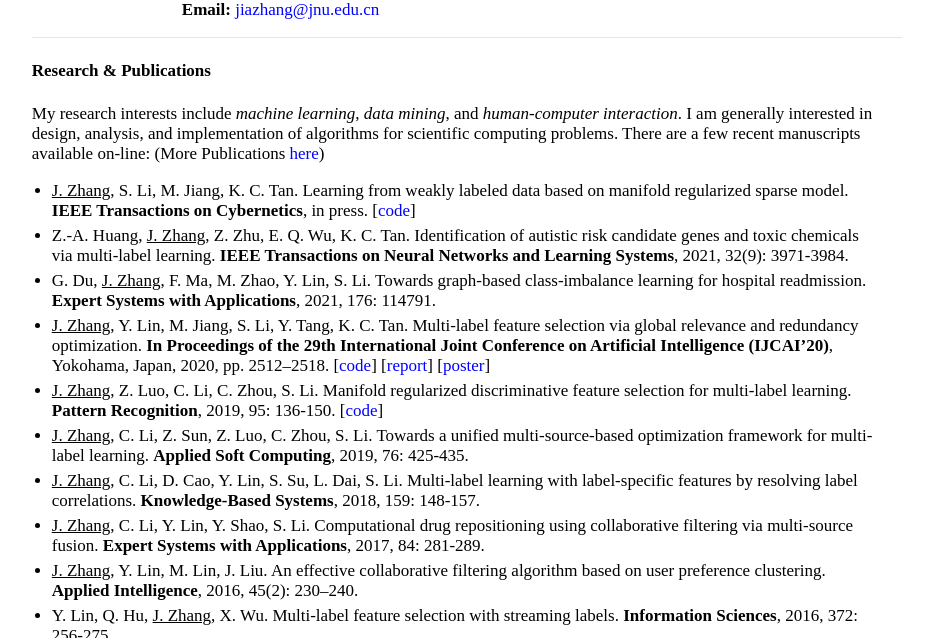
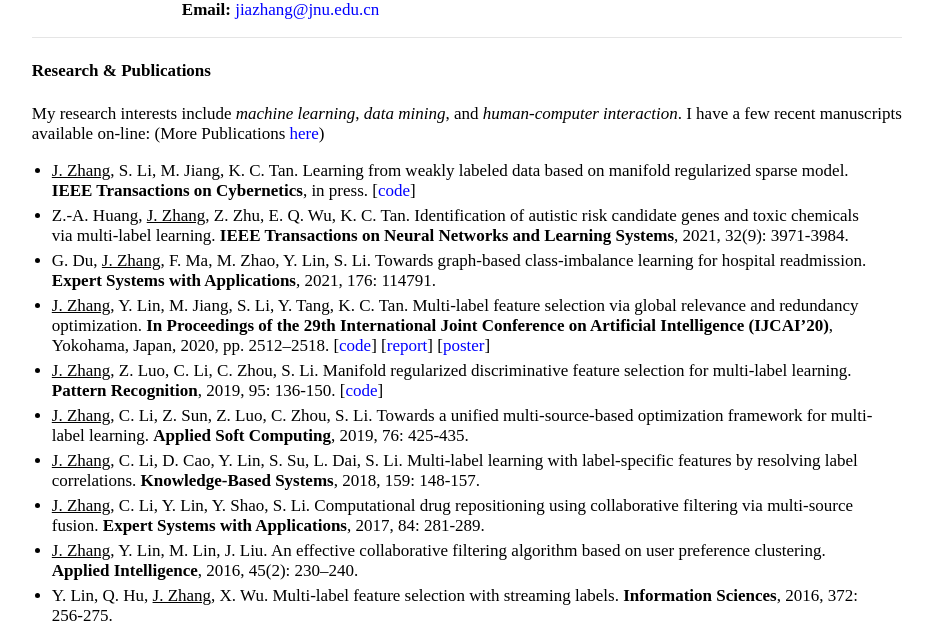
Before and after one commit to jiazhang-ml/jiazhang-ml.github.io, a Jekyll site: the page built from index.md, in a window 1280 px wide and 900 px high, cut to the strip 262-900 px from the top of the window. Shown: the whole strip, without its empty margins (173-1106 px from the left). Built offline with Jekyll 4.4.1, drawn with Linux system fonts in a browser that asks for light colours.

Commit message:
Update index.md

```diff
--- a/index.md
+++ b/index.md
@@ -15,7 +15,7 @@ I received the Ph.D. degree from the School of Informatics, Xiamen University, X
 
 #### Research & Publications
 
-My research interests include *machine learning*, *data mining*, and *human-computer interaction*. I am generally interested in design, analysis, and implementation of algorithms for scientific computing problems. There are a few recent manuscripts available on-line: (More Publications [here](https://scholar.google.com/citations?user=yBaTk-gAAAAJ&hl=en))
+My research interests include *machine learning*, *data mining*, and *human-computer interaction*. I have a few recent manuscripts available on-line: (More Publications [here](https://scholar.google.com/citations?user=yBaTk-gAAAAJ&hl=en))
 
 * <u>J. Zhang</u>, S. Li, M. Jiang, K. C. Tan. Learning from weakly labeled data based on manifold regularized sparse model. **IEEE Transactions on Cybernetics**, in press. [[code](MSWL-master.zip)]
 * Z.-A. Huang, <u>J. Zhang</u>, Z. Zhu, E. Q. Wu, K. C. Tan. Identification of autistic risk candidate genes and toxic chemicals via multi-label learning. **IEEE Transactions on Neural Networks and Learning Systems**, 2021, 32(9): 3971-3984.
```
